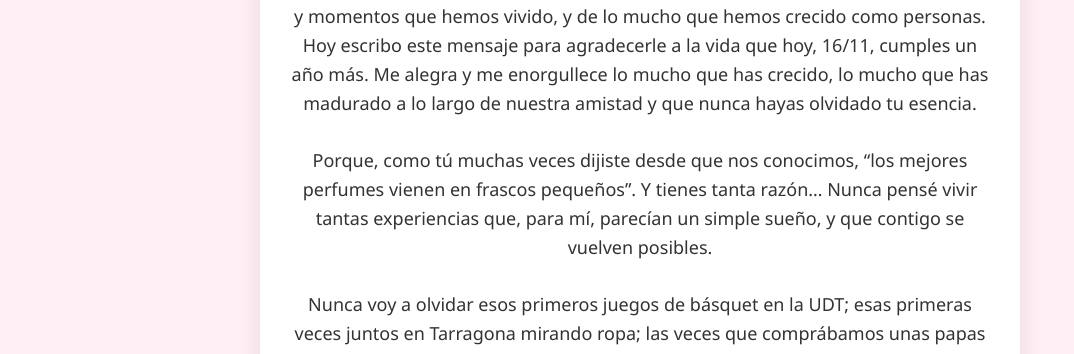
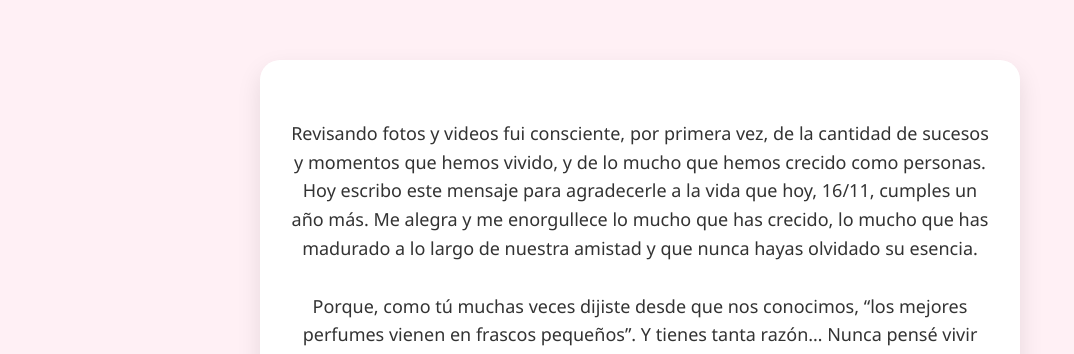
Before and after one commit to stebanjp23/Card, a plain HTML site: page index.html in a window 1280 px wide. Shown: the top 354 px of the page, without its empty margins (0-1074 px from the left). Drawn offline with Linux system fonts and the light colour scheme.

Commit message:
Refactor CSS for scroll behavior and animation
Updated CSS properties for better scroll behavior and adjusted animation duration.

```diff
--- a/index.html
+++ b/index.html
@@ -7,16 +7,13 @@
   <style>
     body {
       background: #fff0f5;
-      display: flex;
-      justify-content: center;
-      align-items: center;
-      height: 100vh;
       margin: 0;
       font-family: 'Segoe UI', Roboto, sans-serif;
       color: #333;
       padding: 20px;
       text-align: center;
-      overflow: hidden; /* para que los emojis no generen scroll */
+      overflow-x: hidden;   /* ocultar scroll horizontal */
+      overflow-y: scroll;   /* mostrar siempre la barra de scroll vertical */
     }
     .message {
       background: #fff;
@@ -24,6 +21,7 @@
       border-radius: 20px;
       box-shadow: 0 10px 25px rgba(0,0,0,0.1);
       max-width: 700px;
+      margin: 40px auto;
       line-height: 1.6;
       font-size: 18px;
       white-space: pre-wrap;
@@ -41,14 +39,14 @@
     @keyframes fall {
       0% { transform: translateY(-50px); opacity: 0; }
       10% { opacity: 1; }
-      100% { transform: translateY(110vh); opacity: 0; }
+      100% { transform: translateY(200vh); opacity: 0; }
     }
   </style>
 </head>
 <body>
   <div class="message">
 Revisando fotos y videos fui consciente, por primera vez, de la cantidad de sucesos y momentos que hemos vivido, y de lo mucho que hemos crecido como personas.
-Hoy escribo este mensaje para agradecerle a la vida que hoy, 16/11, cumples un año más. Me alegra y me enorgullece lo mucho que has crecido, lo mucho que has madurado a lo largo de nuestra amistad y que nunca hayas olvidado tu esencia.
+Hoy escribo este mensaje para agradecerle a la vida que hoy, 16/11, cumples un año más. Me alegra y me enorgullece lo mucho que has crecido, lo mucho que has madurado a lo largo de nuestra amistad y que nunca hayas olvidado su esencia.
 
 Porque, como tú muchas veces dijiste desde que nos conocimos, “los mejores perfumes vienen en frascos pequeños”. Y tienes tanta razón… Nunca pensé vivir tantas experiencias que, para mí, parecían un simple sueño, y que contigo se vuelven posibles.
 
```
